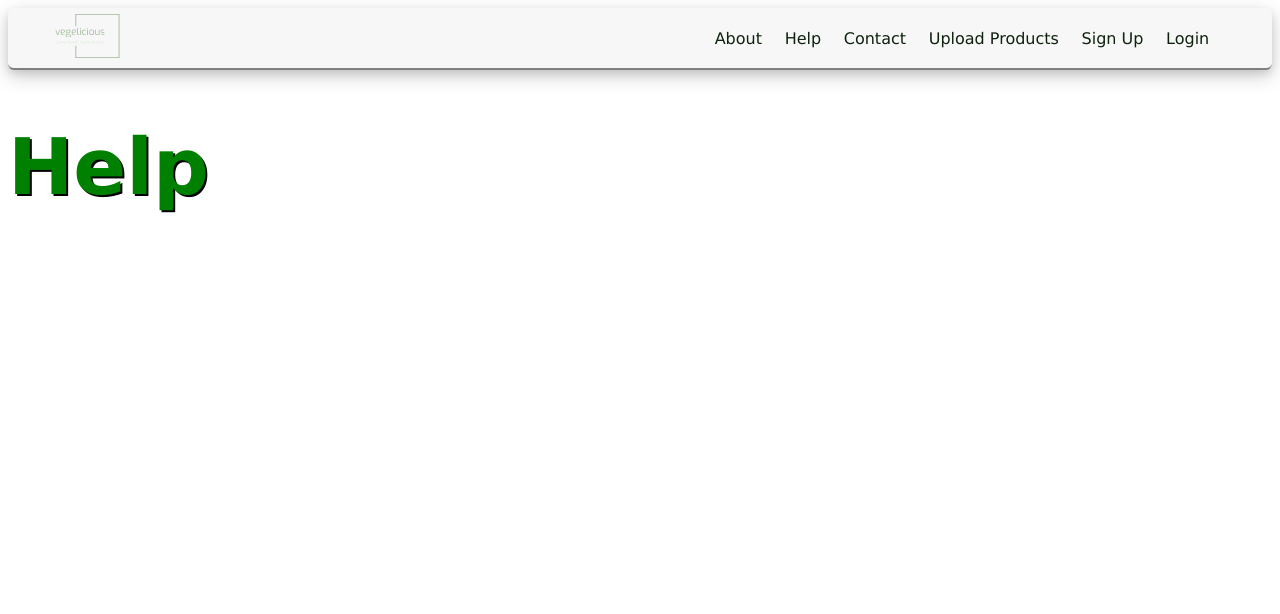
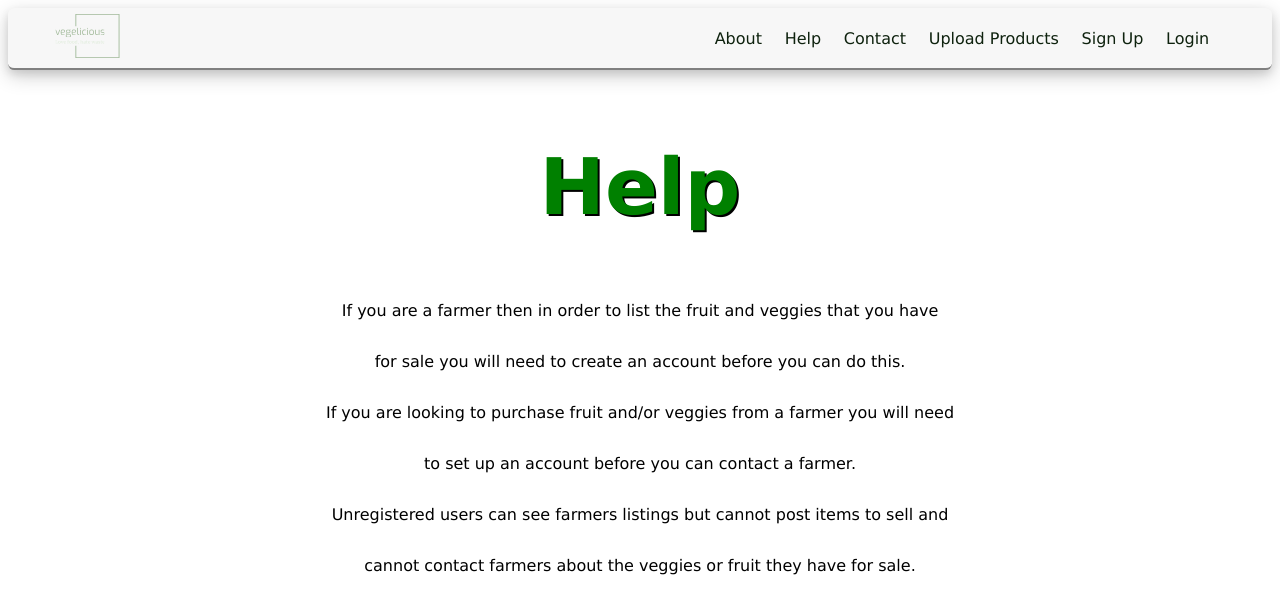
Before and after one commit to chingu-voyages/v46-tier3-team-33, a React (Vite) app in the folder frontend/: page /Help in a window 1280 px wide. Shown: the top 614 px of the page. Built offline with nearby package versions, Linux system fonts and the light colour scheme; no server answers.

Commit message:
added in text for Help page

```diff
--- a/frontend/src/components/Pages/help/Help.tsx
+++ b/frontend/src/components/Pages/help/Help.tsx
@@ -1,5 +1,20 @@
+import "./help.css"
+
 function Help() {
-	return <h1>Help</h1>;
+  return (
+    <div className="container">
+      <h1>Help</h1>
+
+	  <p>If you are a farmer then in order to list the fruit and veggies that you have </p>
+	  <p>for sale you will need to create an account before you can do this.</p>
+	  <p>If you are looking to purchase fruit and/or veggies from a farmer you will need</p>
+	  <p>to set up an account before you can contact a farmer.</p>
+	  <p>Unregistered users can see farmers listings but cannot post items to sell and </p>
+	  <p>cannot contact farmers about the veggies or fruit they have for sale.</p>
+
+
+    </div>
+  );
 }
 
-export default Help;
+export default Help
--- /dev/null
+++ b/frontend/src/components/Pages/help/help.css
@@ -0,0 +1,15 @@
+.container {
+    padding:20px;
+    display: flex;
+    flex-direction: column;
+    align-items: center;
+    position: relative;
+}
+
+
+h1 {
+    color:green;
+    font-size: 78px;
+    text-shadow: 2px 2px 0px black;
+
+}
```
